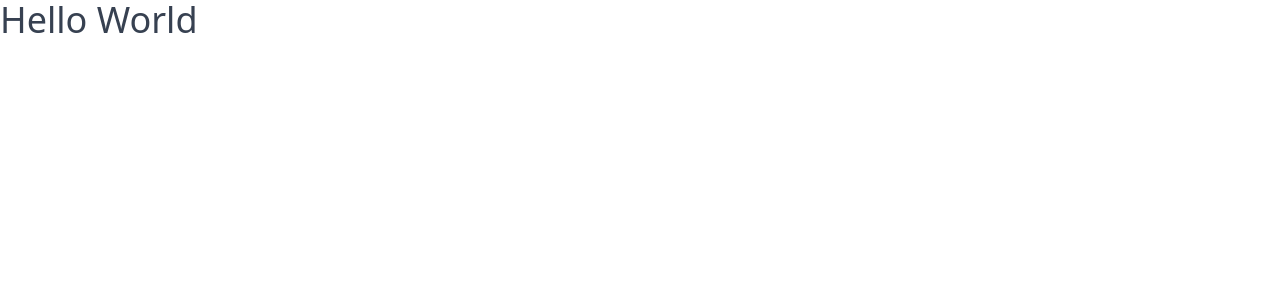
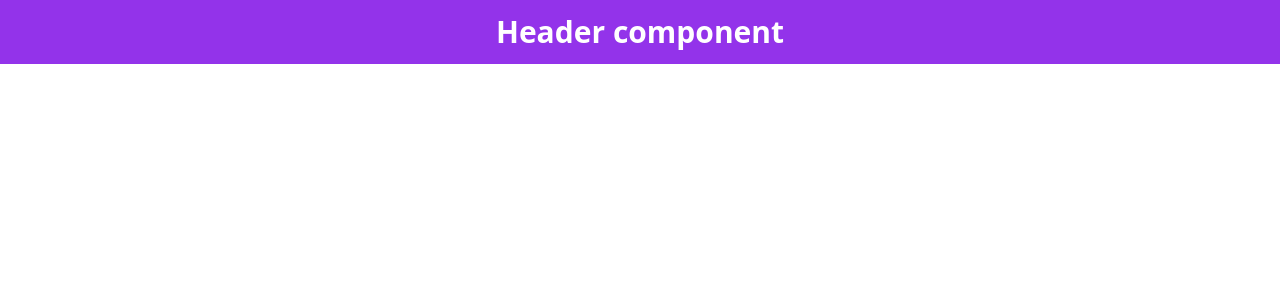
Before and after one commit to SunnyKumar107/todo-list-TS, a React (Create React App) app: page / in a window 1280 px wide. Shown: the top 300 px of the page. Built offline with nearby package versions, Linux system fonts and the light colour scheme.

Commit message:
Add Header.tsx

```diff
--- a/src/App.tsx
+++ b/src/App.tsx
@@ -1,9 +1,10 @@
 import React from "react";
+import Header from "./components/Header";
 
 function App() {
   return (
-    <div className="App">
-      <h1 className=" text-gray-700 text-4xl">Hello World</h1>
+    <div>
+      <Header />
     </div>
   );
 }
--- /dev/null
+++ b/src/components/Header.tsx
@@ -0,0 +1,13 @@
+import React from "react";
+
+const Header = () => {
+  return (
+    <div className="bg-purple-600 h-16 flex items-center justify-center">
+      <h2 className="text-white text-3xl font-bold text-center">
+        Header component
+      </h2>
+    </div>
+  );
+};
+
+export default Header;
--- a/tailwind.config.js
+++ b/tailwind.config.js
@@ -1,6 +1,6 @@
 /** @type {import('tailwindcss').Config} */
 module.exports = {
-  content: ["./src/*.{ts,tsx}"],
+  content: ["./src/**/*.{js,jsx,ts,tsx}"],
   theme: {
     extend: {},
   },
```
